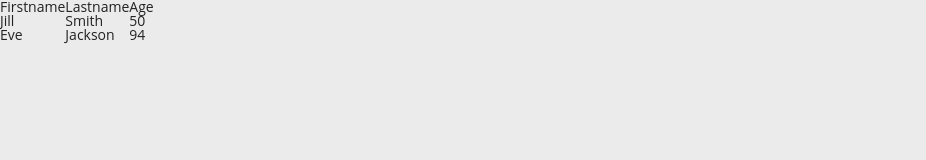
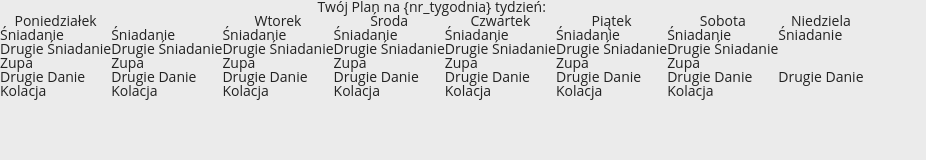
Before and after one commit to mkusmierczyk/ScheduleYourMeals, a website: page development/schedules.html in a window 1280 px wide. Shown: the whole page, without its empty margins (0-926 px from the left). Drawn offline with nearby package versions, Linux system fonts and the light colour scheme; files that its build step writes are made by us from their sources; a web font is replaced by a local one.

Commit message:
schedules partial

```diff
--- a/development/schedules.html
+++ b/development/schedules.html
@@ -13,27 +13,70 @@
 <body>
 
 <div class="schedules">
-    <table>
-        <tr>
-            <th>Firstname</th>
-            <th>Lastname</th>
-            <th>Age</th>
+    <table class="schedules__table">
+        <caption class = "schedules__caption">Twój Plan na {nr_tygodnia} tydzień:</caption>
+        <tr class="schedules__header">
+            <th class="schedules__header schedules__monday">Poniedziałek<th>
+            <th class="schedules__header schedules__tuesday">Wtorek</th>
+            <th class="schedules__header schedules__wedensday">Środa</th>
+            <th class="schedules__header schedules__thursday">Czwartek</th>
+            <th class="schedules__header schedules__friday">Piątek</th>
+            <th class="schedules__header schedules__saturday">Sobota</th>
+            <th class="schedules__header shedules__sunday">Niedziela</th>
 
         </tr>
         <tr>
-            <td>Jill</td>
-            <td>Smith</td>
-            <td>50</td>
+            <td>Śniadanie</td>
+            <td>Śniadanie</td>
+            <td>Śniadanie</td>
+            <td>Śniadanie</td>
+            <td>Śniadanie</td>
+            <td>Śniadanie</td>
+            <td>Śniadanie</td>
+            <td>Śniadanie</td>
+
         </tr>
         <tr>
-            <td>Eve</td>
-            <td>Jackson</td>
-            <td>94</td>
+            <td>Drugie Śniadanie</td>
+            <td>Drugie Śniadanie</td>
+            <td>Drugie Śniadanie</td>
+            <td>Drugie Śniadanie</td>
+            <td>Drugie Śniadanie</td>
+            <td>Drugie Śniadanie</td>
+            <td>Drugie Śniadanie</td>
+
+        </tr>
+        <tr>
+            <td>Zupa</td>
+            <td>Zupa</td>
+            <td>Zupa</td>
+            <td>Zupa</td>
+            <td>Zupa</td>
+            <td>Zupa</td>
+            <td>Zupa</td>
+        </tr>
+        <tr>
+            <td>Drugie Danie</td>
+            <td>Drugie Danie</td>
+            <td>Drugie Danie</td>
+            <td>Drugie Danie</td>
+            <td>Drugie Danie</td>
+            <td>Drugie Danie</td>
+            <td>Drugie Danie</td>
+            <td>Drugie Danie</td>
+
+        </tr>
+        <tr>
+            <td>Kolacja</td>
+            <td>Kolacja</td>
+            <td>Kolacja</td>
+            <td>Kolacja</td>
+            <td>Kolacja</td>
+            <td>Kolacja</td>
+            <td>Kolacja</td>
         </tr>
     </table>
 
-
-    </table>
 </div>
 
 <script src=""></script>
--- a/development/scss/main.scss
+++ b/development/scss/main.scss
@@ -16,3 +16,4 @@
 @import "elements/footer_contactColumns";
 @import "elements/aboutMe";
 @import "elements/first_entry_form";
+@import "elements/schedules";
```
Also changed, not shown: development/scss/elements/_schedules.scss (added).
